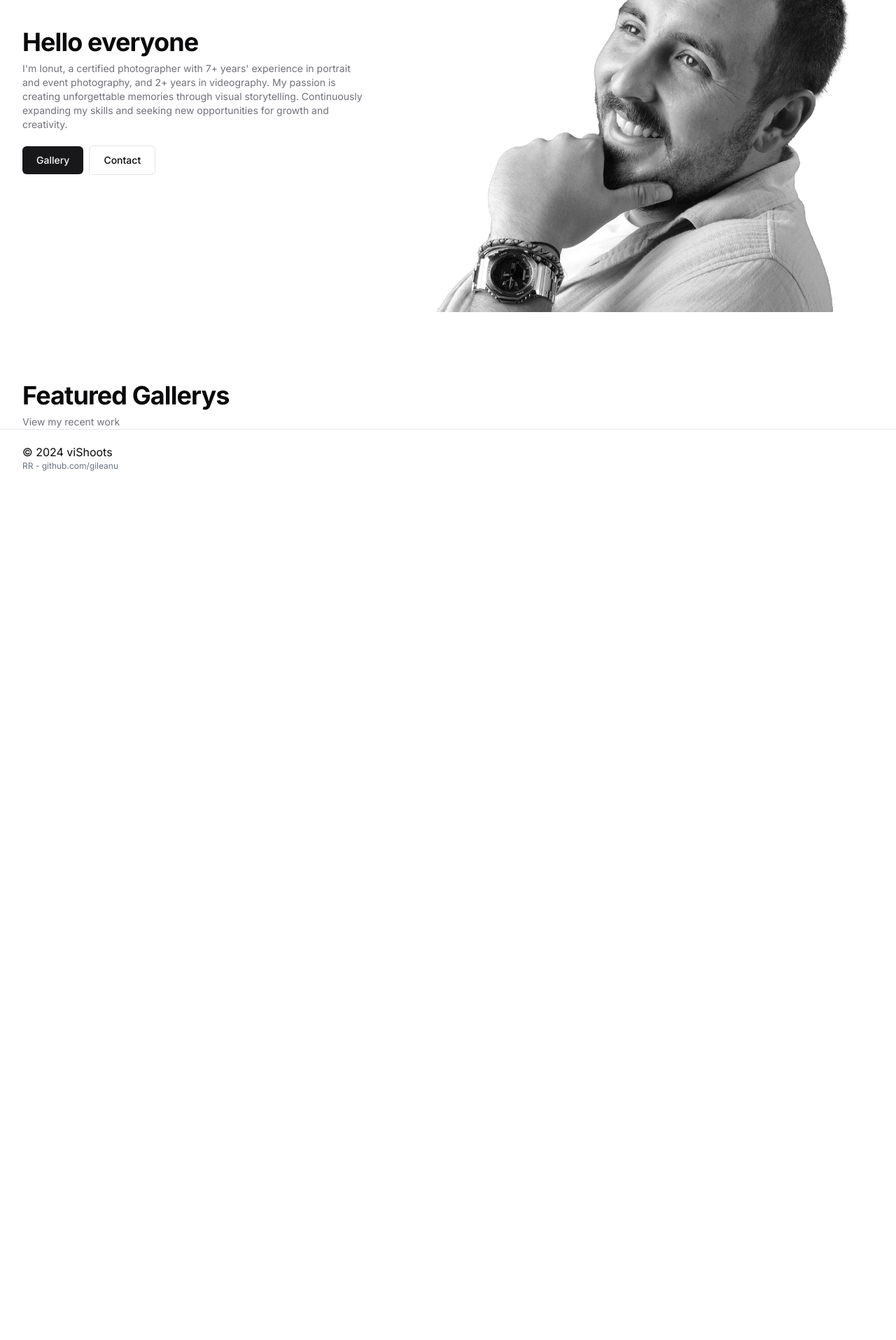
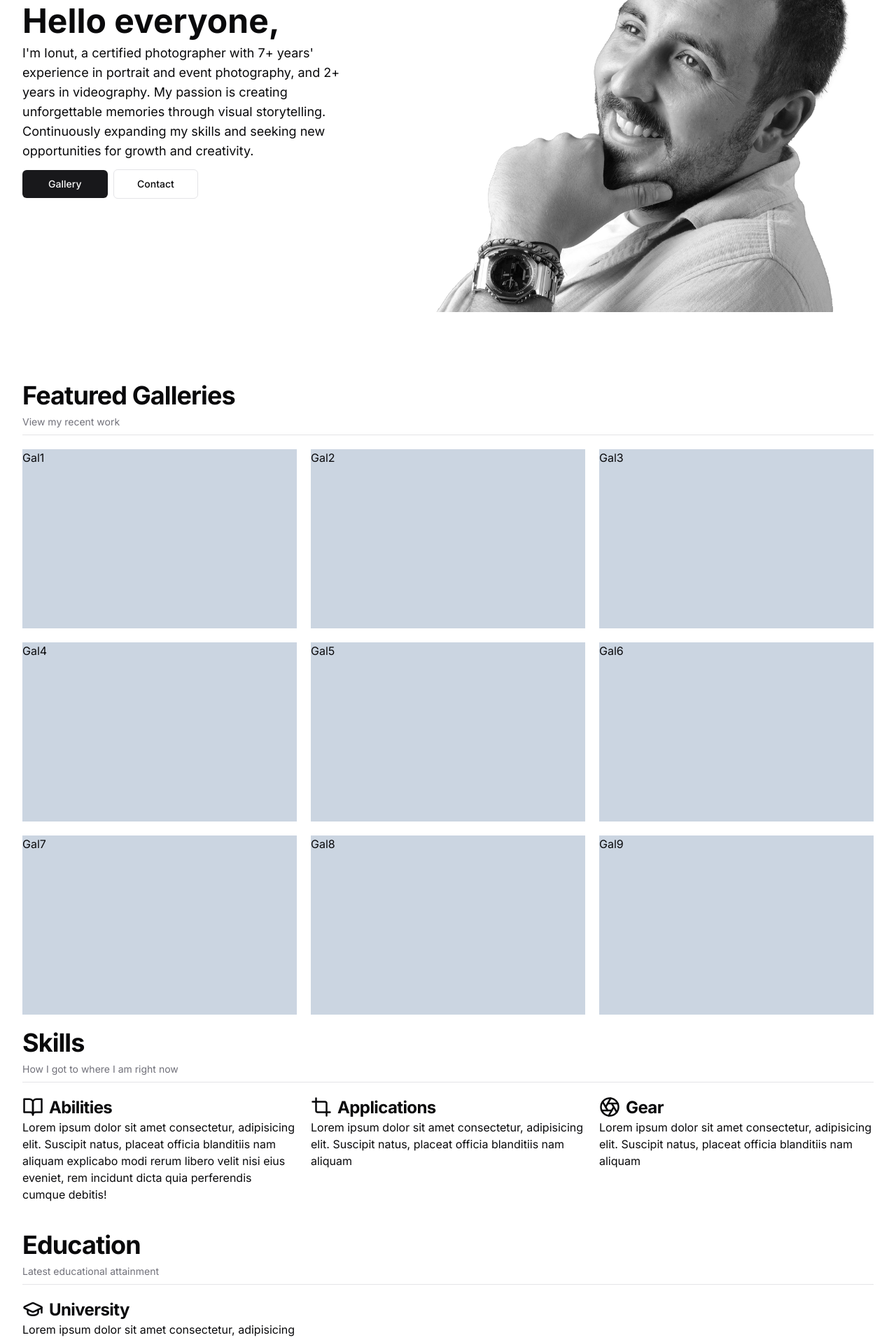
Before and after one commit to gileanu/vishoots, a Next.js app: page / in a window 1280 px wide. Shown: the part 320-2235 px from the top of the page at 70% size. Before the commit the page ends 1014 px from the top, so only its background shows below. Built offline with nearby package versions, Linux system fonts and the light colour scheme.

Commit message:
[feat] updated hero, added 2 sections

```diff
--- /dev/null
+++ b/app/(root)/components/mobile-herosec.tsx
@@ -0,0 +1,66 @@
+import { motion } from "framer-motion";
+import { Button } from "@/components/ui/button";
+import Image from "next/image";
+import Mirlea from "@/public/assets/mirlea.png";
+
+export const HeroMobile = () => {
+  const heroText = "Hello everyone,".split(" ");
+  const heroDesc =
+    "I'm Ionut, a certified photographer with 7+ years' experience in portrait and event photography, and 2+ years in videography. My passion is creating unforgettable memories through visual storytelling. Continuously expanding my skills and seeking new opportunities for growth and creativity.".split(
+      " "
+    );
+  return (
+    <div className="h-max flex flex-col-reverse lg:hidden justify-center items-center pb-5">
+      <div className="w-full pb-5">
+        <div className="pb-2">
+          {heroText.map((el, i) => (
+            <motion.span
+              className="text-3xl font-bold"
+              initial={{ opacity: 0 }}
+              animate={{ opacity: 1 }}
+              transition={{
+                duration: 0.25,
+                delay: i / 10,
+              }}
+              key={i}
+            >
+              {el}{" "}
+            </motion.span>
+          ))}
+        </div>
+        <div>
+          {heroDesc.map((el, i) => (
+            <motion.span
+              className="text-sm"
+              initial={{ opacity: 0 }}
+              animate={{ opacity: 1 }}
+              transition={{
+                duration: 0.25,
+                delay: i / 20,
+              }}
+              key={i}
+            >
+              {el}{" "}
+            </motion.span>
+          ))}
+        </div>
+        <motion.div
+          initial={{ opacity: 0 }}
+          animate={{ opacity: 1 }}
+          transition={{ duration: 0.25 }}
+          className="w-full flex pt-5 sm:flex"
+        >
+          <Button variant="default" className="p-5 mr-2 w-1/2 sm:w-1/4">
+            Gallery
+          </Button>
+          <Button variant="outline" className="p-5 w-1/2 sm:w-1/4">
+            Contact
+          </Button>
+        </motion.div>
+      </div>
+      <div className="w-3/4 pb-5">
+        <Image src={Mirlea} alt="Ionut Vilea" />
+      </div>
+    </div>
+  );
+};
--- a/app/(root)/page.tsx
+++ b/app/(root)/page.tsx
@@ -1,37 +1,165 @@
+"use client";
+
 import Container from "@/components/page-container";
+import Image from "next/image";
 import { Button } from "@/components/ui/button";
 import { Heading1 } from "@/components/ui/heading1";
-import Image from "next/image";
 import Mirlea from "@/public/assets/mirlea.png";
+import { Separator } from "@/components/ui/separator";
+import { motion } from "framer-motion";
+import { HeroMobile } from "./components/mobile-herosec";
+import {
+  Aperture,
+  BookOpen,
+  Crop,
+  GraduationCap,
+  LibraryBig,
+} from "lucide-react";
 
 export default function Home() {
+  const heroText = "Hello everyone,".split(" ");
+  const heroDesc =
+    "I'm Ionut, a certified photographer with 7+ years' experience in portrait and event photography, and 2+ years in videography. My passion is creating unforgettable memories through visual storytelling. Continuously expanding my skills and seeking new opportunities for growth and creativity.".split(
+      " "
+    );
   return (
     <main>
       <Container>
-        <div className="h-dvh flex justify-center items-center">
-          <div className="flex-row w-1/2">
-            <Heading1
-              title="Hello everyone"
-              description="I'm Ionut, a certified photographer with 7+ years' experience in portrait and event photography, and 2+ years in videography. My passion is creating unforgettable memories through visual storytelling. Continuously expanding my skills and seeking new opportunities for growth and creativity."
-            />
-            <div className="w-full pt-5">
-              <Button variant="default" className="p-5 mr-2">
+        <div className="h-dvh hidden lg:flex justify-center items-center">
+          <div className="w-1/2">
+            <div className="pb-2">
+              {heroText.map((el, i) => (
+                <motion.span
+                  className="text-5xl font-bold"
+                  initial={{ opacity: 0 }}
+                  animate={{ opacity: 1 }}
+                  transition={{
+                    duration: 0.25,
+                    delay: i / 10,
+                  }}
+                  key={i}
+                >
+                  {el}{" "}
+                </motion.span>
+              ))}
+            </div>
+            <div>
+              {heroDesc.map((el, i) => (
+                <motion.span
+                  className="lg:text-lg md:text-sm"
+                  initial={{ opacity: 0 }}
+                  animate={{ opacity: 1 }}
+                  transition={{
+                    duration: 0.25,
+                    delay: i / 20,
+                  }}
+                  key={i}
+                >
+                  {el}{" "}
+                </motion.span>
+              ))}
+            </div>
+            <motion.div
+              initial={{ opacity: 0 }}
+              animate={{ opacity: 1 }}
+              transition={{ duration: 0.25 }}
+              className="w-full pt-3"
+            >
+              <Button variant="default" className="p-5 mr-2 w-1/4">
                 Gallery
               </Button>
-              <Button variant="outline" className="p-5">
+              <Button variant="outline" className="p-5 w-1/4">
                 Contact
               </Button>
-            </div>
+            </motion.div>
           </div>
-          <div className="w-3/4">
+          <div className="lg:w-3/4 md:w-1/2">
             <Image src={Mirlea} alt="Ionut Vilea" />
+          </div>
+        </div>
+        <HeroMobile />
+        <div>
+          <Heading1
+            title="Featured Galleries"
+            description="View my recent work"
+          />
+          <Separator />
+          <div className="grid gap-5 lg:grid-cols-3 sm:grid-cols-2 mb-5">
+            <div className="bg-slate-300 w-full h-64">Gal1</div>
+            <div className="bg-slate-300 w-full h-64">Gal2</div>
+            <div className="bg-slate-300 w-full h-64">Gal3</div>
+            <div className="bg-slate-300 w-full h-64">Gal4</div>
+            <div className="bg-slate-300 w-full h-64">Gal5</div>
+            <div className="bg-slate-300 w-full h-64">Gal6</div>
+            <div className="bg-slate-300 w-full h-64">Gal7</div>
+            <div className="bg-slate-300 w-full h-64">Gal8</div>
+            <div className="bg-slate-300 w-full h-64">Gal9</div>
           </div>
         </div>
         <div>
           <Heading1
-            title="Featured Gallerys"
-            description="View my recent work"
+            title="Skills"
+            description="How I got to where I am right now"
           />
+          <Separator />
+          <div className="grid gap-5 lg:grid-cols-3 sm:grid-cols-2 mb-10">
+            <div>
+              <h2 className="text-xl lg:text-2xl font-bold tracking-tight row-span-1 flex">
+                <BookOpen size={30} className="mr-2"></BookOpen>Abilities
+              </h2>
+              <ul>
+                <li>
+                  Lorem ipsum dolor sit amet consectetur, adipisicing elit.
+                  Suscipit natus, placeat officia blanditiis nam aliquam
+                  explicabo modi rerum libero velit nisi eius eveniet, rem
+                  incidunt dicta quia perferendis cumque debitis!
+                </li>
+              </ul>
+            </div>
+            <div>
+              <h2 className="text-xl lg:text-2xl font-bold tracking-tight row-span-1 flex">
+                <Crop size={30} className="mr-2"></Crop>Applications
+              </h2>
+              <ul>
+                <li>
+                  Lorem ipsum dolor sit amet consectetur, adipisicing elit.
+                  Suscipit natus, placeat officia blanditiis nam aliquam
+                </li>
+              </ul>
+            </div>
+            <div>
+              <h2 className="text-xl lg:text-2xl font-bold tracking-tight row-span-1 flex">
+                <Aperture size={30} className="mr-2"></Aperture>Gear
+              </h2>
+              <ul>
+                <li>
+                  Lorem ipsum dolor sit amet consectetur, adipisicing elit.
+                  Suscipit natus, placeat officia blanditiis nam aliquam
+                </li>
+              </ul>
+            </div>
+          </div>
+        </div>
+        <div>
+          <Heading1
+            title="Education"
+            description="Latest educational attainment"
+          />
+          <Separator />
+          <div className="grid gap-5 lg:grid-cols-3 sm:grid-cols-2 mb-10">
+            <div>
+              <h2 className="text-xl lg:text-2xl font-bold tracking-tight row-span-1 flex">
+                <GraduationCap size={30} className="mr-2"></GraduationCap>
+                University
+              </h2>
+              <ul>
+                <li>
+                  Lorem ipsum dolor sit amet consectetur, adipisicing elit.
+                  Suscipit natus, placeat officia blanditiis nam aliquam
+                </li>
+              </ul>
+            </div>
+          </div>
         </div>
       </Container>
     </main>
--- a/app/globals.css
+++ b/app/globals.css
@@ -1,6 +1,12 @@
 @tailwind base;
 @tailwind components;
 @tailwind utilities;
+
+html,
+body,
+:root {
+  height: 100%;
+}
 
 @layer base {
   :root {
--- a/app/layout.tsx
+++ b/app/layout.tsx
@@ -1,15 +1,15 @@
 import type { Metadata } from "next";
 import { Inter } from "next/font/google";
 import "./globals.css";
-import { ThemeProvider } from "@/components/theme-provider";
+import { ThemeProvider } from "@/providers/theme-provider";
 import NavBar from "@/components/navbar-main";
 import Footer from "@/components/footer";
 
 const inter = Inter({ subsets: ["latin"] });
 
 export const metadata: Metadata = {
-  title: "Create Next App",
-  description: "Generated by create next app",
+  title: "viShoots",
+  description: "Professional Photography for hire",
 };
 
 export default function RootLayout({
--- a/components/theme-provider.tsx
+++ /dev/null
@@ -1,9 +0,0 @@
-"use client";
-
-import * as React from "react";
-import { ThemeProvider as NextThemesProvider } from "next-themes";
-import { type ThemeProviderProps } from "next-themes/dist/types";
-
-export function ThemeProvider({ children, ...props }: ThemeProviderProps) {
-  return <NextThemesProvider {...props}>{children}</NextThemesProvider>;
-}
--- /dev/null
+++ b/components/ui/separator.tsx
@@ -0,0 +1,31 @@
+"use client";
+
+import * as React from "react";
+import * as SeparatorPrimitive from "@radix-ui/react-separator";
+
+import { cn } from "@/lib/utils";
+
+const Separator = React.forwardRef<
+  React.ElementRef<typeof SeparatorPrimitive.Root>,
+  React.ComponentPropsWithoutRef<typeof SeparatorPrimitive.Root>
+>(
+  (
+    { className, orientation = "horizontal", decorative = true, ...props },
+    ref
+  ) => (
+    <SeparatorPrimitive.Root
+      ref={ref}
+      decorative={decorative}
+      orientation={orientation}
+      className={cn(
+        "shrink-0 bg-border mb-5 mt-2",
+        orientation === "horizontal" ? "h-[1px] w-full" : "h-full w-[1px]",
+        className
+      )}
+      {...props}
+    />
+  )
+);
+Separator.displayName = SeparatorPrimitive.Root.displayName;
+
+export { Separator };
--- a/package.json
+++ b/package.json
@@ -13,9 +13,11 @@
     "@radix-ui/react-dropdown-menu": "^2.0.6",
     "@radix-ui/react-icons": "^1.3.0",
     "@radix-ui/react-navigation-menu": "^1.1.4",
+    "@radix-ui/react-separator": "^1.0.3",
     "@radix-ui/react-slot": "^1.0.2",
     "class-variance-authority": "^0.7.0",
     "clsx": "^2.1.0",
+    "framer-motion": "^11.0.8",
     "lucide-react": "^0.343.0",
     "next": "14.1.0",
     "next-themes": "^0.2.1",
```
Also changed, not shown: components/ui/badge.tsx (added, +36 -0 lines), 1 other file (tests, documents, lock files or other folders).
